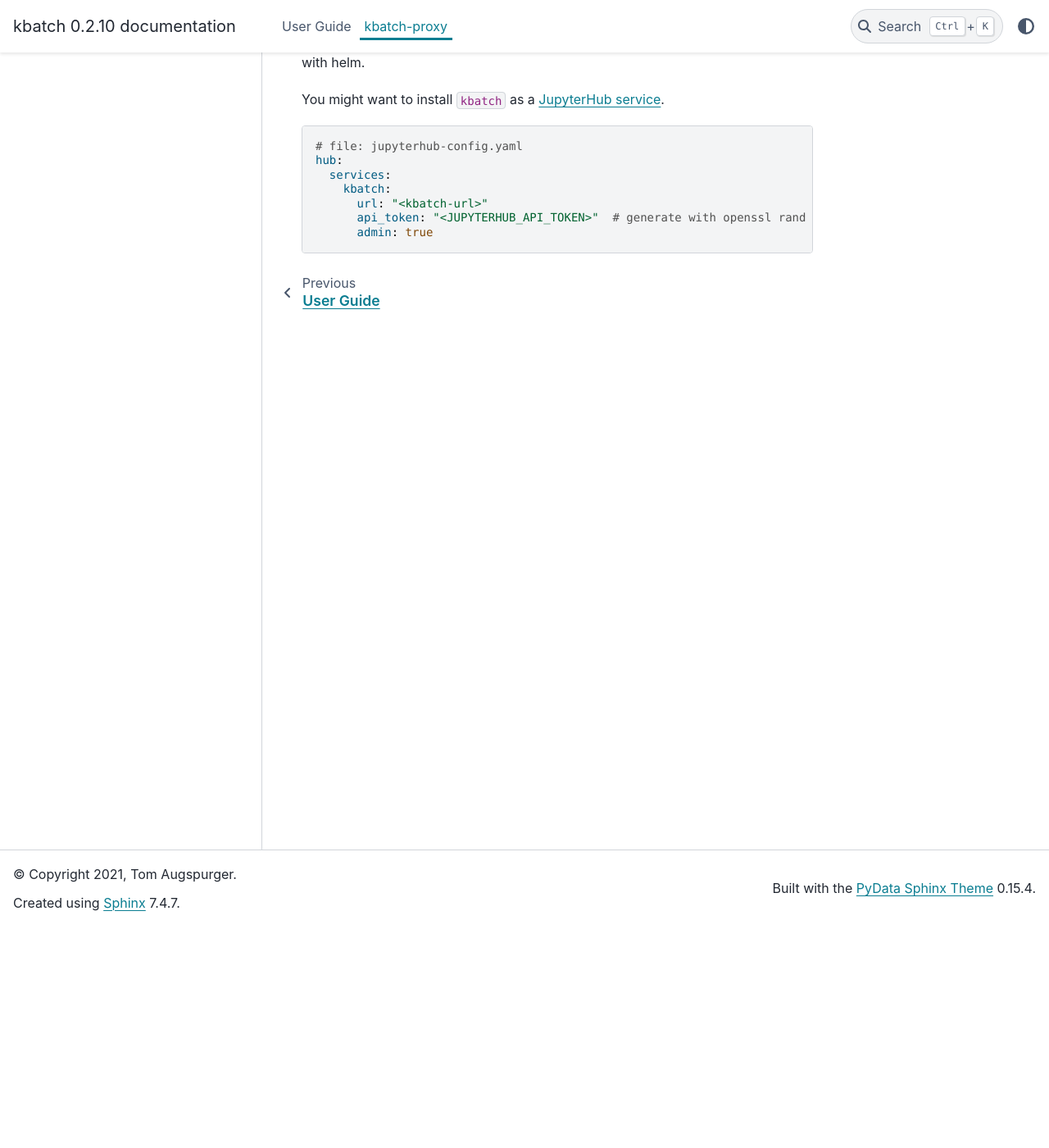
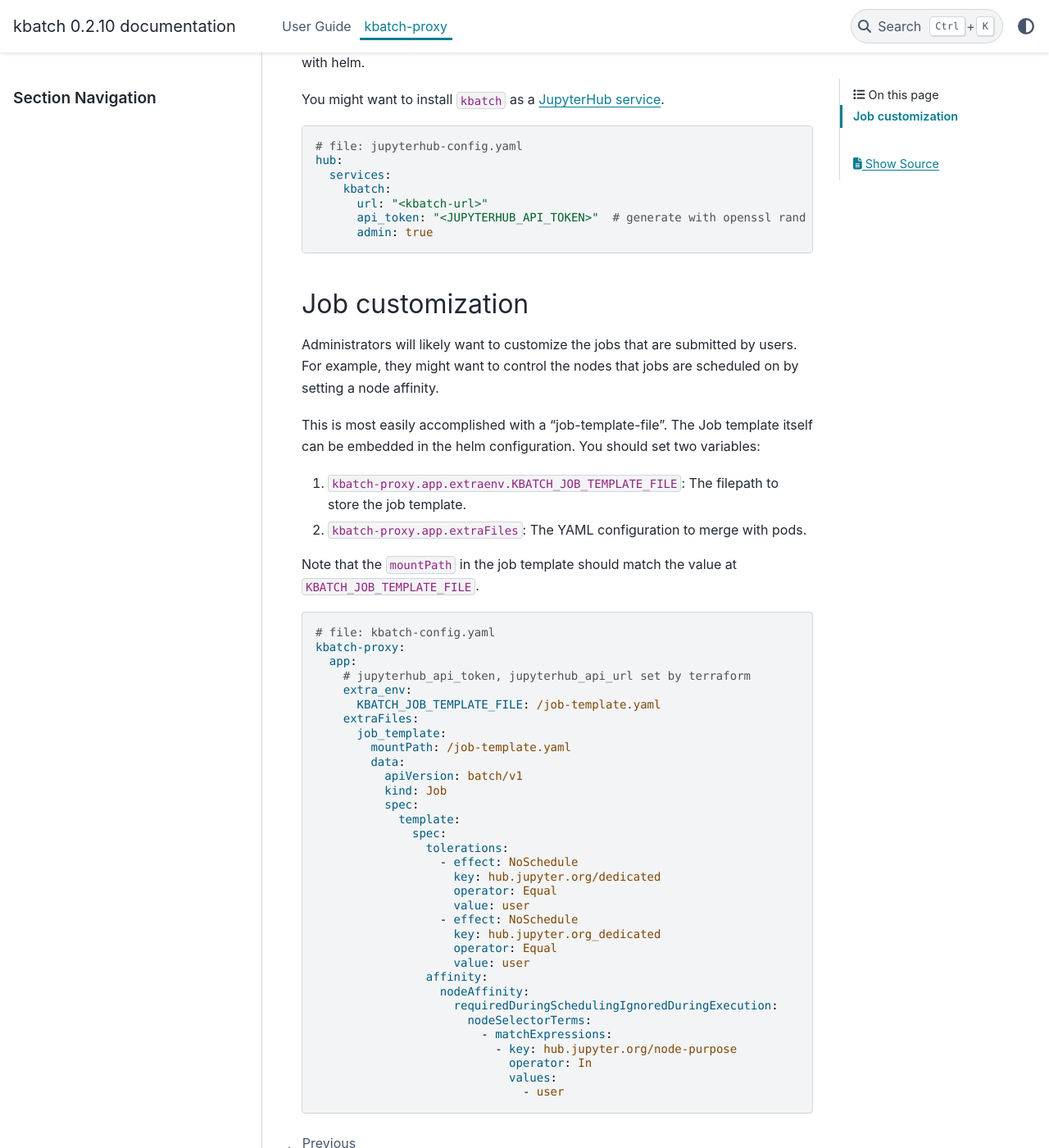
Before and after one commit to kbatch-dev/kbatch, a Sphinx documentation site: the page built from docs/source/kbatch-proxy.md, in a window 1280 px wide and 1400 px high, scrolled down 270 px. Shown: the whole window at 82% size. Built offline with Sphinx 7.4.7 and the PyData theme 0.15.4, drawn with Linux system fonts in a browser that asks for light colours.

Commit message:
Updated docs

````diff
--- a/docs/source/kbatch-proxy.md
+++ b/docs/source/kbatch-proxy.md
@@ -16,4 +16,56 @@
       admin: true
 ```
 
+## Job customization
+
+Administrators will likely want to customize the jobs that are submitted by users. For example,
+they might want to control the nodes that jobs are scheduled on by setting a node affinity.
+
+This is most easily accomplished with a "job-template-file". The Job template itself can be
+embedded in the helm configuration. You should set two variables:
+
+1. `kbatch-proxy.app.extraenv.KBATCH_JOB_TEMPLATE_FILE`: The filepath to store the job template.
+2. `kbatch-proxy.app.extraFiles`: The YAML configuration to merge with pods.
+
+Note that the `mountPath` in the job template should match the value at `KBATCH_JOB_TEMPLATE_FILE`.
+
+
+```yaml
+# file: kbatch-config.yaml
+kbatch-proxy:
+  app:
+    # jupyterhub_api_token, jupyterhub_api_url set by terraform
+    extra_env:
+      KBATCH_JOB_TEMPLATE_FILE: /job-template.yaml
+    extraFiles:
+      job_template:
+        mountPath: /job-template.yaml
+        data:
+          apiVersion: batch/v1
+          kind: Job
+          spec:
+            template:
+              spec:
+                tolerations:
+                  - effect: NoSchedule
+                    key: hub.jupyter.org/dedicated
+                    operator: Equal
+                    value: user
+                  - effect: NoSchedule
+                    key: hub.jupyter.org_dedicated
+                    operator: Equal
+                    value: user
+                affinity:
+                  nodeAffinity:
+                    requiredDuringSchedulingIgnoredDuringExecution:
+                      nodeSelectorTerms:
+                        - matchExpressions:
+                          - key: hub.jupyter.org/node-purpose
+                            operator: In
+                            values:
+                              - user
+```
+
+
+
 [jhub-service]: https://z2jh.jupyter.org/en/latest/administrator/services.html
````
